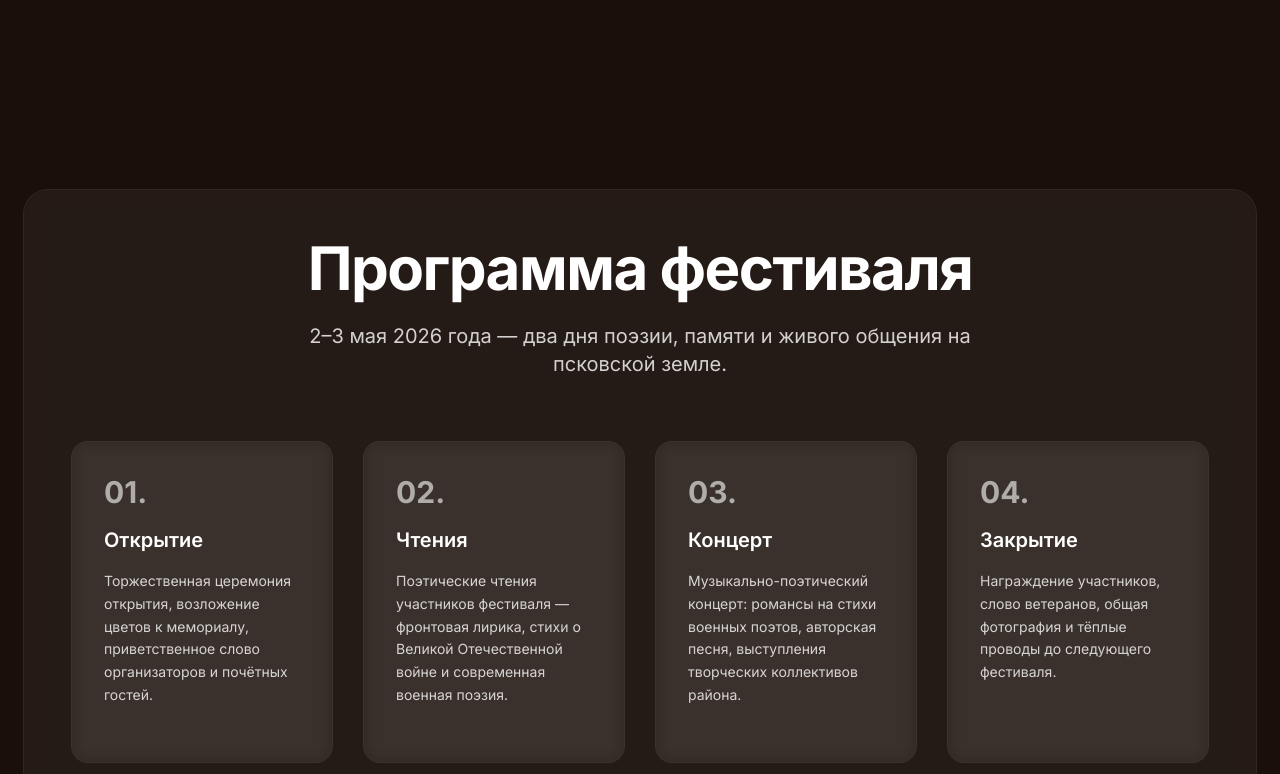
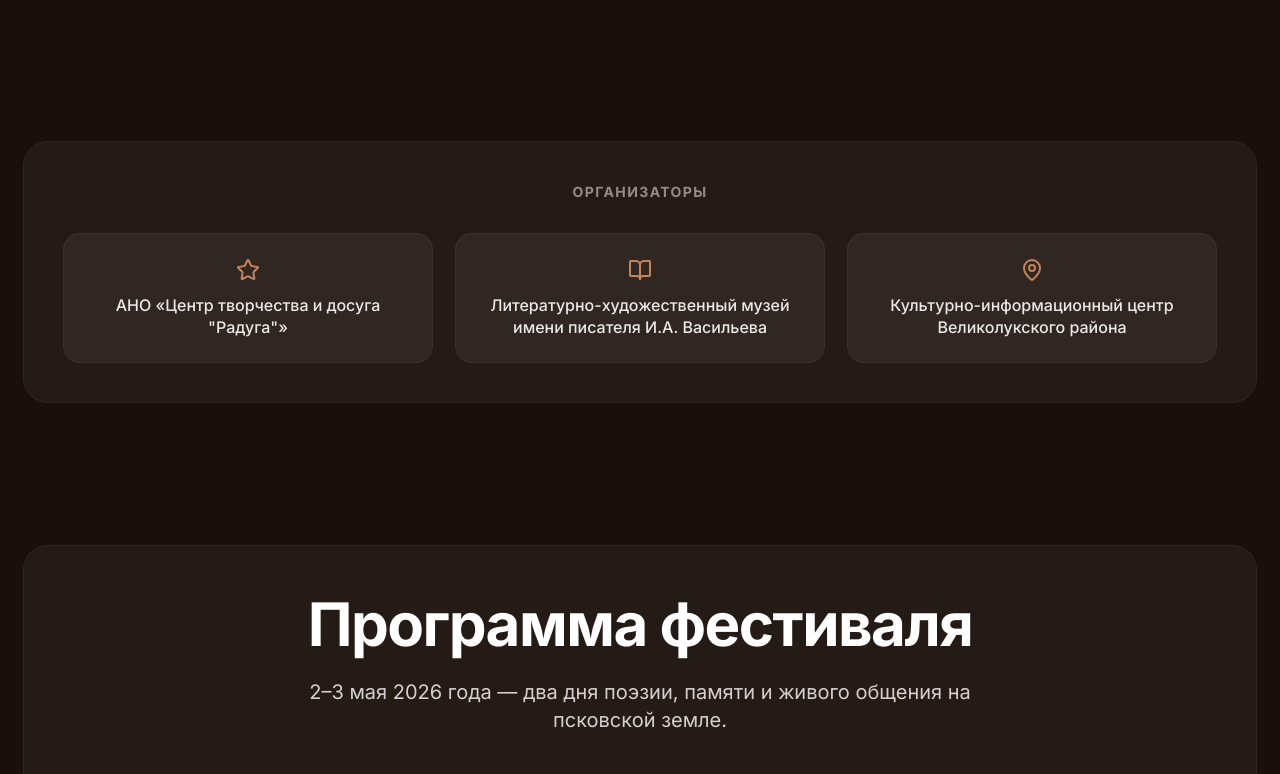
Before and after one commit to pr-poehali-dev/quantum-initiative-26, a React (Vite) app: page / in a window 1280 px wide. Shown: the part 1226-2000 px from the top of the page. Built offline with nearby package versions, Linux system fonts and the light colour scheme.

Commit message:
feat: добавлена информация об организаторах

```diff
--- a/src/pages/Index.tsx
+++ b/src/pages/Index.tsx
@@ -151,6 +151,29 @@ const Index = () => {
               </div>
               <h3 className="text-xl font-semibold mb-4">Культурная программа</h3>
               <p className="text-white/80 leading-relaxed">Выступления, концерты, встречи с авторами и мастер-классы по поэтическому слову.</p>
+            </div>
+          </div>
+        </div>
+      </section>
+
+      {/* Organizers Section */}
+      <section className="relative z-10 py-12 px-6">
+        <div className="max-w-7xl mx-auto">
+          <div className="rounded-3xl bg-white/5 ring-1 ring-white/10 backdrop-blur p-10">
+            <h3 className="text-sm font-bold uppercase tracking-widest text-white/50 text-center mb-8">Организаторы</h3>
+            <div className="grid grid-cols-1 md:grid-cols-3 gap-6">
+              <div className="rounded-2xl bg-white/5 ring-1 ring-white/10 p-6 text-center">
+                <Icon name="Star" size={24} className="mx-auto mb-3 text-[#C4855A]" />
+                <p className="text-white/90 font-medium leading-snug">АНО «Центр творчества и досуга "Радуга"»</p>
+              </div>
+              <div className="rounded-2xl bg-white/5 ring-1 ring-white/10 p-6 text-center">
+                <Icon name="BookOpen" size={24} className="mx-auto mb-3 text-[#C4855A]" />
+                <p className="text-white/90 font-medium leading-snug">Литературно-художественный музей имени писателя И.А.&nbsp;Васильева</p>
+              </div>
+              <div className="rounded-2xl bg-white/5 ring-1 ring-white/10 p-6 text-center">
+                <Icon name="MapPin" size={24} className="mx-auto mb-3 text-[#C4855A]" />
+                <p className="text-white/90 font-medium leading-snug">Культурно-информационный центр Великолукского района</p>
+              </div>
             </div>
           </div>
         </div>
@@ -365,7 +388,12 @@ const Index = () => {
                 <p className="text-white/80 leading-relaxed text-pretty">
                   Ежегодный фестиваль фронтовой поэзии в деревне Борки Великолукского района Псковской области. Память живёт в слове.
                 </p>
-                <p className="text-white/50 text-sm mt-3">Организатор: АНО «Центр творчества и досуга "Радуга"»</p>
+                <div className="text-white/50 text-sm mt-3 space-y-1">
+                  <p>Организаторы:</p>
+                  <p>АНО «Центр творчества и досуга "Радуга"»</p>
+                  <p>Литературно-художественный музей имени И.А.&nbsp;Васильева</p>
+                  <p>Культурно-информационный центр Великолукского района</p>
+                </div>
               </div>
 
               <div>
```
